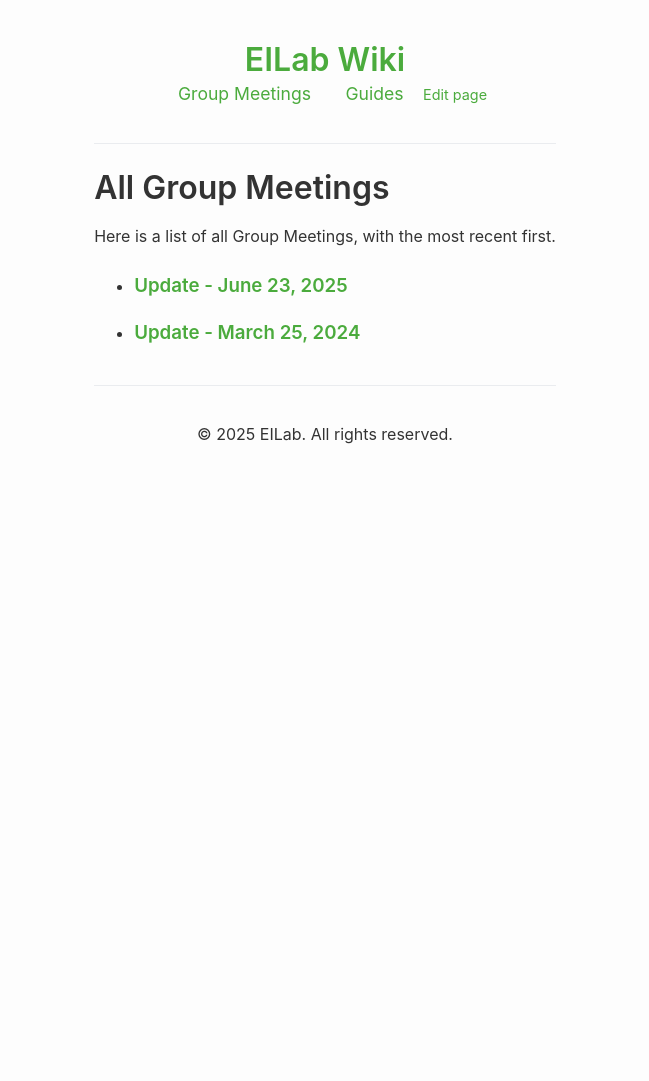
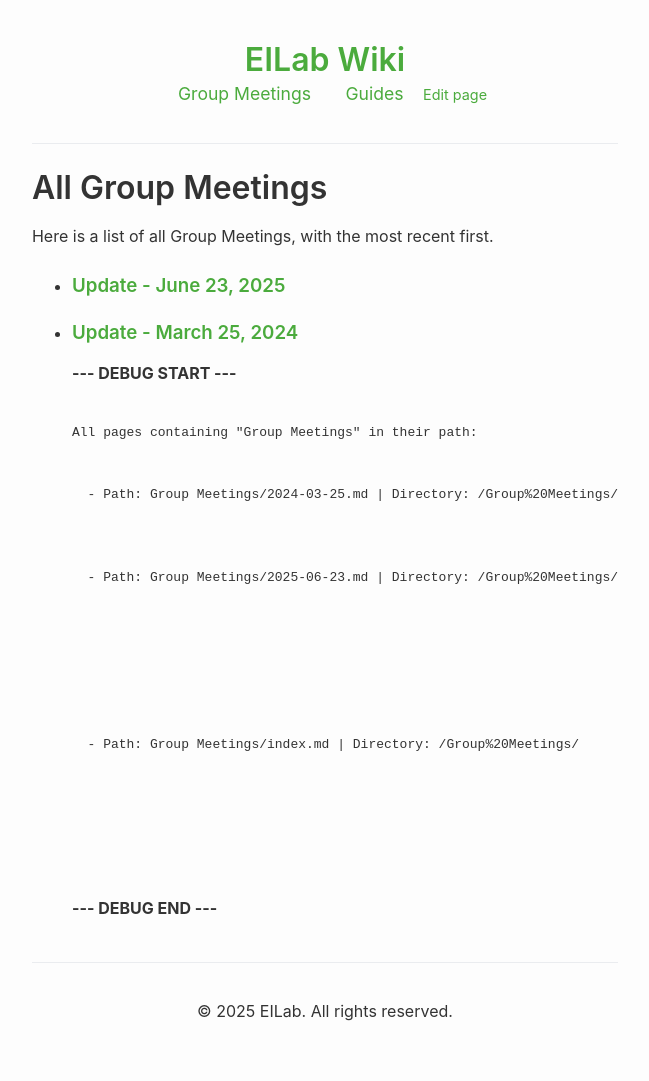
Before and after one commit to cadoraghese/demo_wiki_eilab, a Jekyll site: the page built from Group Meetings/index.md, in a window 1280 px wide. Shown: the whole page, without its empty margins (315-964 px from the left). Built offline with Jekyll 4.4.1, drawn with Linux system fonts in a browser that asks for light colours; before the commit the page ends 900 px from its top, so only the background shows below that.

Commit message:
Update index.md

```diff
--- a/Group Meetings/index.md
+++ b/Group Meetings/index.md
@@ -19,4 +19,14 @@ Here is a list of all Group Meetings, with the most recent first.
       <h3><a href="{{ group_meeting.url | relative_url }}">{{ group_meeting.title }}</a></h3>
     </li>
   {% endfor %}
+<p><strong>--- DEBUG START ---</strong></p>
+<pre><code>
+All pages containing "Group Meetings" in their path:
+{% for page in site.pages %}
+  {% if page.path contains "Group Meetings" %}
+  - Path: {{ page.path }} | Directory: {{ page.dir }}
+  {% endif %}
+{% endfor %}
+</code></pre>
+<p><strong>--- DEBUG END ---</strong></p>
 </ul>
```
